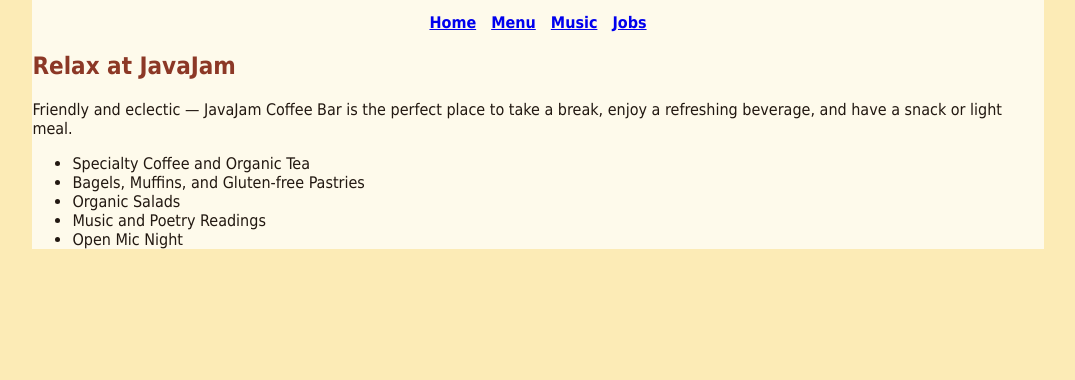
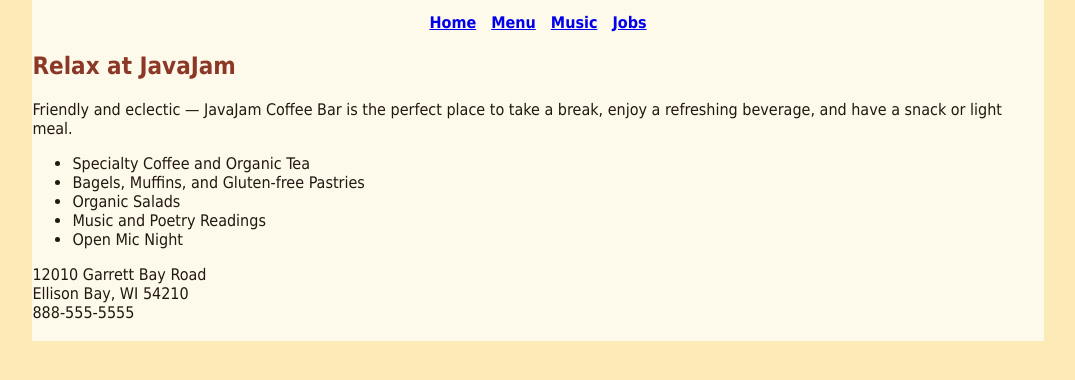
Before and after one commit to bbcsnj/GARBAGE, a plain HTML site: page index.html in a window 1280 px wide. Shown: the part 94-474 px from the top of the page, without its empty margins (102-1177 px from the left). Drawn offline with Linux system fonts and the light colour scheme.

Commit message:
Update index.html

```diff
--- a/index.html
+++ b/index.html
@@ -27,6 +27,13 @@
     <li>Music and Poetry Readings</li>
     <li>Open Mic Night</li>
   </ul>
+<div>
+12010 Garrett Bay Road<br>
+Ellison Bay, WI 54210<br>
+888-555-5555<br><br>
+</div>
+
+</div>
 </main>
 </div>
 </body>
```
